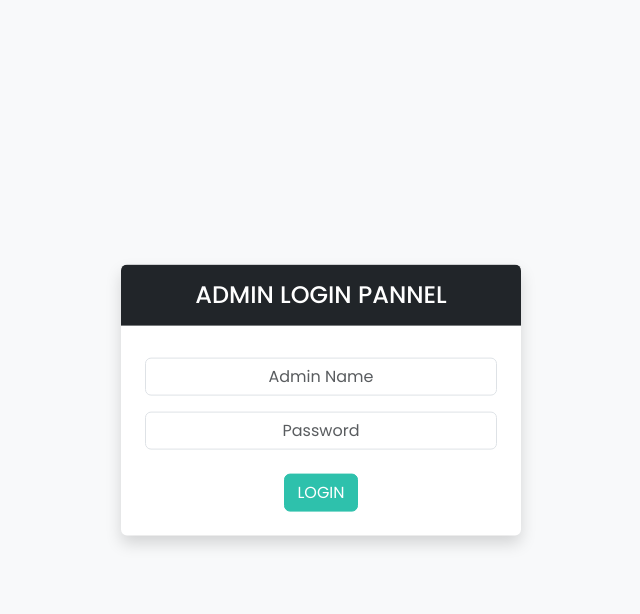
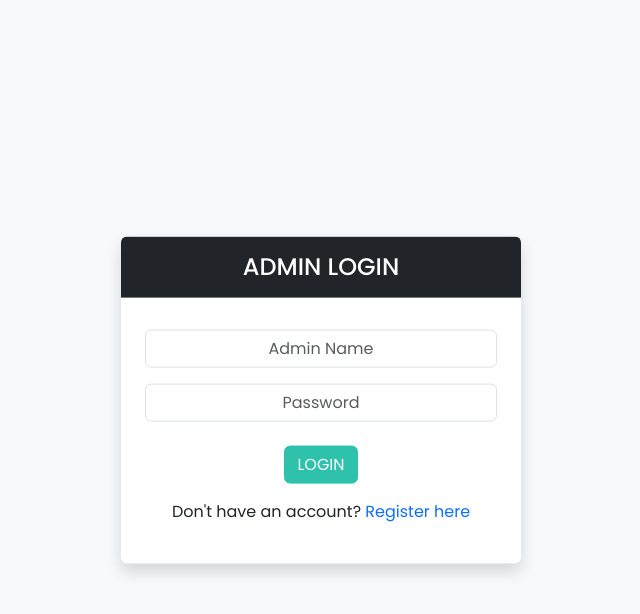
Before and after one commit to Code2With-Pratik/minor-project-Hotel-Website, a PHP site: page /hotelwebsite/admin/index.php in a window 1280 px wide. Shown: the top 614 px of the page, without its empty margins (319-959 px from the left). Run offline with PHP 8.4, Linux system fonts and the light colour scheme.

Commit message:
Update index.php
backend admin pannel the regestration section created

```diff
--- a/admin/index.php
+++ b/admin/index.php
@@ -3,38 +3,47 @@
 require('inc/db_config.php');
 
 session_start();
-    if((isset($_SESSION['adminLogin']) && $_SESSION['adminLogin']==true)){
+if ((isset($_SESSION['adminLogin']) && $_SESSION['adminLogin'] == true)) {
     redirect('dashboard.php');
 }
-
 ?>
-
 
 <!DOCTYPE html>
 <html lang="en">
 <head>
     <meta charset="UTF-8">
     <meta name="viewport" content="width=device-width, initial-scale=1.0">
-    <title>Admin Login Panel</title>
+    <title>Admin Panel</title>
+    <link rel="icon" href="../images/logo/hotel-logo.avif">
     <?php require('inc/links.php'); ?>
 </head>
 <style>
-    div.login-form{
+    div.form-container {
         position: absolute;
         top: 50%;
         left: 50%;
-        transform: translate(-50%,-50%);
+        transform: translate(-50%, -50%);
         width: 400px;
+    }
+
+    .form-container h4 {
+        cursor: pointer;
+    }
+
+    .hidden {
+        display: none;
     }
 </style>
 <body class="bg-light">
 
-  <!-- admin login form -->
+  <!-- Login and Register Form -->
+  <div class="form-container text-center rounded bg-white shadow overflow-hidden">
+    <!-- Toggle Headers -->
+    <h4 id="login-tab" class="bg-dark text-white py-3">ADMIN LOGIN</h4>
+    <h4 id="register-tab" class="bg-dark text-white py-3 hidden">ADMIN REGISTER</h4>
 
-  <div class="login-form text-center rounded bg-white shadow overflow-hidden ">
-    <form method="POST">
-        <h4 class="bg-dark text-white py-3">ADMIN LOGIN PANNEL</h4>
-        <div class="p-4">
+    <!-- Login Form -->
+    <form id="login-form" method="POST" class="p-4">
         <div class="mb-3">
             <input name="admin_name" required type="text" class="form-control shadow-none text-center" placeholder="Admin Name">
         </div>
@@ -42,36 +51,112 @@
             <input name="admin_pass" required type="password" class="form-control shadow-none text-center" placeholder="Password">
         </div>
         <button name="login" type="submit" class="btn text-white custom-bg shadow-none">LOGIN</button>
+        <p class="mt-3">
+            Don't have an account? <span id="show-register" class="text-primary" style="cursor:pointer;">Register here</span>
+        </p>
+    </form>
+
+    <!-- Register Form -->
+    <form id="register-form" method="POST" class="p-4 hidden">
+        <div class="mb-3">
+            <input name="admin_name" required type="text" class="form-control shadow-none text-center" placeholder="Admin Name">
         </div>
+        <div class="mb-3">
+            <input name="admin_pass" required type="password" class="form-control shadow-none text-center" placeholder="Password">
+        </div>
+        <div class="mb-4">
+            <input name="admin_pass_confirm" required type="password" class="form-control shadow-none text-center" placeholder="Confirm Password">
+        </div>
+        <button name="register" type="submit" class="btn text-white custom-bg shadow-none">REGISTER</button>
+        <p class="mt-3">
+            Already have an account? <span id="show-login" class="text-primary" style="cursor:pointer;">Login here</span>
+        </p>
     </form>
   </div>
 
   <?php
+  // Login Logic
+  if (isset($_POST['login'])) {
+      $frm_data = filteration($_POST);
+      $query = "SELECT * FROM `admin_cred` WHERE `admin_name`=? AND `admin_pass`=?";
+      $values = [$frm_data['admin_name'], $frm_data['admin_pass']];
 
-   if (isset($_POST['login']))
-    {
-        $frm_data = filteration($_POST);
-
-        $query = "SELECT * FROM `admin_cred` WHERE `admin_name`=? AND `admin_pass`=?";
-        $values = [$frm_data['admin_name'],$frm_data['admin_pass']];
-
-        $res = select($query,$values,"ss");
-        if($res->num_rows==1){
+      $res = select($query, $values, "ss");
+      if ($res->num_rows == 1) {
           $row = mysqli_fetch_assoc($res);
           $_SESSION['adminLogin'] = true;
           $_SESSION['adminId'] = $row['sr_no'];
           redirect('dashboard.php');
-        }
-        else{
-            alert('error','Login failed - Invalid Credentials!');
+      } else {
+          alert('error', 'Login failed - Invalid Credentials!');
       }
   }
 
+  // Registration Logic
+  if (isset($_POST['register'])) {
+      $frm_data = filteration($_POST);
+
+      // Validate password match
+      if ($frm_data['admin_pass'] !== $frm_data['admin_pass_confirm']) {
+          alert('error', 'Passwords do not match!');
+          exit;
+      }
+
+      // Check if admin name already exists
+      $check_query = "SELECT * FROM `admin_cred` WHERE `admin_name`=?";
+      $check_res = select($check_query, [$frm_data['admin_name']], "s");
+
+      if ($check_res->num_rows > 0) {
+          alert('error', 'Admin name already exists!');
+          exit;
+      }
+
+      // Insert new admin credentials
+      $insert_query = "INSERT INTO `admin_cred`(`admin_name`, `admin_pass`) VALUES (?,?)";
+      $values = [$frm_data['admin_name'], $frm_data['admin_pass']];
+      $res = insert($insert_query, $values, "ss");
+
+      if ($res) {
+          alert('success', 'Admin registered successfully! Please login.');
+          // Auto-fill login form after registration
+          echo "<script>
+                  document.getElementById('login-tab').classList.remove('hidden');
+                  document.getElementById('register-tab').classList.add('hidden');
+                  document.getElementById('login-form').classList.remove('hidden');
+                  document.getElementById('register-form').classList.add('hidden');
+              </script>";
+      } else {
+          alert('error', 'Registration failed!');
+      }
+  }
   ?>
-
-
 
 <?php require('inc/scripts.php'); ?>
 
+<script>
+    const loginForm = document.getElementById('login-form');
+    const registerForm = document.getElementById('register-form');
+    const loginTab = document.getElementById('login-tab');
+    const registerTab = document.getElementById('register-tab');
+    const showRegister = document.getElementById('show-register');
+    const showLogin = document.getElementById('show-login');
+
+    // Switch to Register Form
+    showRegister.addEventListener('click', () => {
+        loginForm.classList.add('hidden');
+        registerForm.classList.remove('hidden');
+        loginTab.classList.add('hidden');
+        registerTab.classList.remove('hidden');
+    });
+
+    // Switch to Login Form
+    showLogin.addEventListener('click', () => {
+        registerForm.classList.add('hidden');
+        loginForm.classList.remove('hidden');
+        registerTab.classList.add('hidden');
+        loginTab.classList.remove('hidden');
+    });
+</script>
+
 </body>
 </html>
```
Lines whose indentation alone changed are shown as unchanged.
